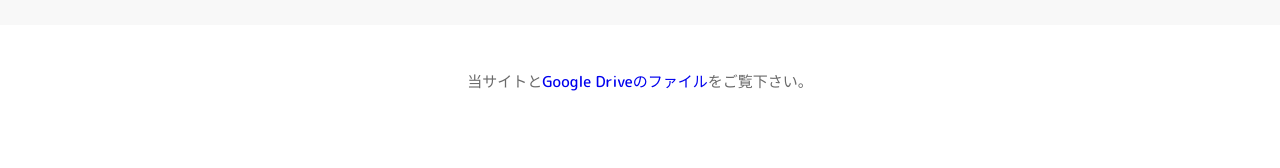
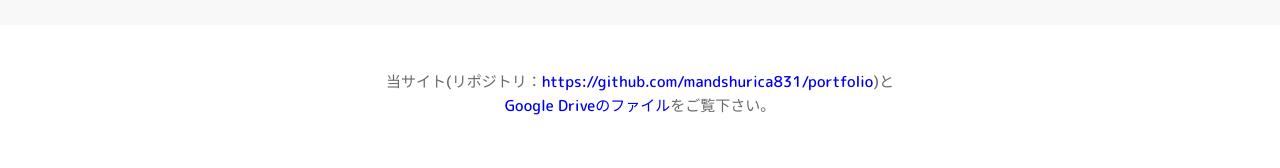
Before and after one commit to mandshurica831/portfolio, a Vue app: page /frontend in a window 1280 px wide. Shown: the part 387-555 px from the top of the page. Built offline with nearby package versions, Linux system fonts and the light colour scheme.

Commit message:
文言調整

```diff
--- a/src/views/FrontendView.vue
+++ b/src/views/FrontendView.vue
@@ -5,7 +5,8 @@
     <div class="bg-gray">調整中</div>
 
     <p>
-      当サイトと<a
+      当サイト(リポジトリ：<a href="https://github.com/mandshurica831/portfolio">https://github.com/mandshurica831/portfolio</a>)と<br/>
+      <a
         href="https://drive.google.com/drive/folders/1PR4SJWhAaD7iK6cE4vf4NW6drBhZ3gVI?usp=drive_link"
         >Google Driveのファイル</a
       >をご覧下さい。
```
